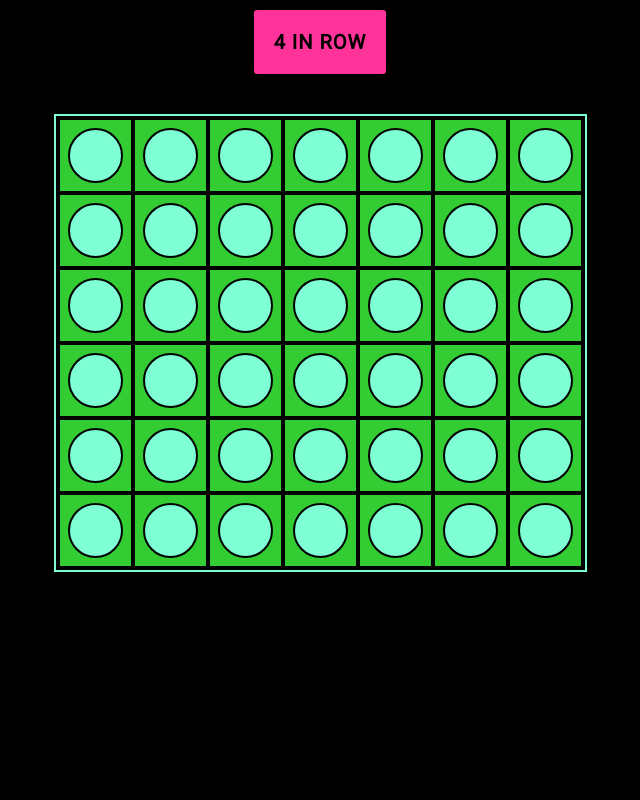
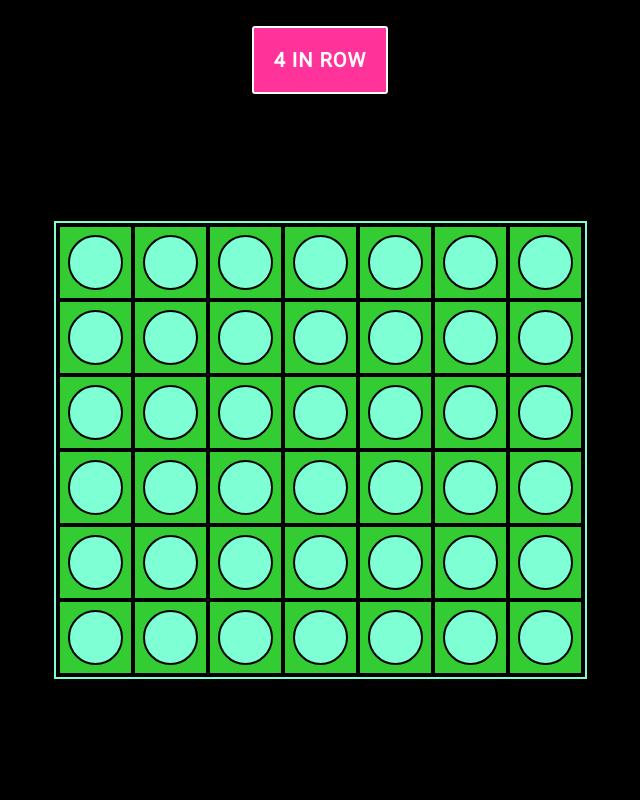
Before and after one commit to framista/play, a PHP site: page /index.html in a window 1280 px wide. Shown: the whole page, without its empty margins (320-960 px from the left). Run offline with PHP 8.4, Linux system fonts and the light colour scheme.

Commit message:
Change colors

```diff
--- a/css/style.css
+++ b/css/style.css
@@ -2,7 +2,7 @@
     box-sizing: border-box;
     font-size: 10px;
     --you: rgb(255, 51, 153);
-    --opponent: rgb(204, 51, 255);
+    --opponent: rgb(27, 6, 72);
 }
 
 *, ::before, ::after {
@@ -16,6 +16,13 @@ body {
     font-family: 'Roboto', sans-serif;
     width: 100vw;
     height: 100vh;
+}
+
+.nav{
+    height: 15vh;
+    display: flex;
+    align-items: center;
+    justify-content: center;
 }
 
 .nav__ul {
@@ -33,14 +40,10 @@ body {
     letter-spacing: 1px;
 }
 
-.nav__li:hover {
-    background-color: aquamarine;
-    color: black;
-}
-
 .nav__li--active {
     background-color: var(--you);
-    color: black;
+    color: white;
+    border: 2px solid white;
     font-weight: bold;
 }
 
@@ -48,6 +51,7 @@ body {
     display: flex;
     justify-content: center;
     align-items: center;
+    height: 75vh;
 }
 
 .fourline {
@@ -126,7 +130,7 @@ body {
     top: 0px;
     width: 100%;
     height: 100%;
-    background-color: rgba(0, 0, 0, .8);
+    background-color: rgba(255, 255,255 , .8);
     display: none;
 }
 
--- a/index.html
+++ b/index.html
@@ -13,7 +13,7 @@
 
 <body>
 
-    <nav>
+    <nav class="nav">
         <ul class="nav__ul">
             <li class="nav__li nav__li--active">4 IN ROW</li>
         </ul>
--- a/src/app.js
+++ b/src/app.js
@@ -65,7 +65,7 @@ function addChip(e) {
         insertIndex -= columnsBoard
         if (insertIndex < 0) return
     }
-    const color = player === you ? "#cc33ff" : "#ff3399"
+    const color = player === you ? "#1b0648" : "#ff3399"
     tab.style.backgroundColor = color
     player = player === you ? opponent : you
 
@@ -152,7 +152,7 @@ function informationLightbox(message) {
     const div = document.createElement('div')
     div.classList.add('div--won')
     div.innerHTML = message
-    const color = player === you ? "#cc33ff" : "#ff3399"
+    const color = player === you ? "#1b0648" : "#ff3399"
     div.style.color = color
     while(lightbox.firstChild){
         lightbox.removeChild(lightbox.firstChild)
```
Also changed, not shown: public/app.3bc10d35.js (deleted, +0 -4 lines), public/app.647f0455.js (added, +4 -0 lines), public/index.html (+1 -1 lines), public/style.0651362b.css (deleted, +0 -2 lines), public/style.64dc4cd3.css (added, +2 -0 lines), 4 other files.
